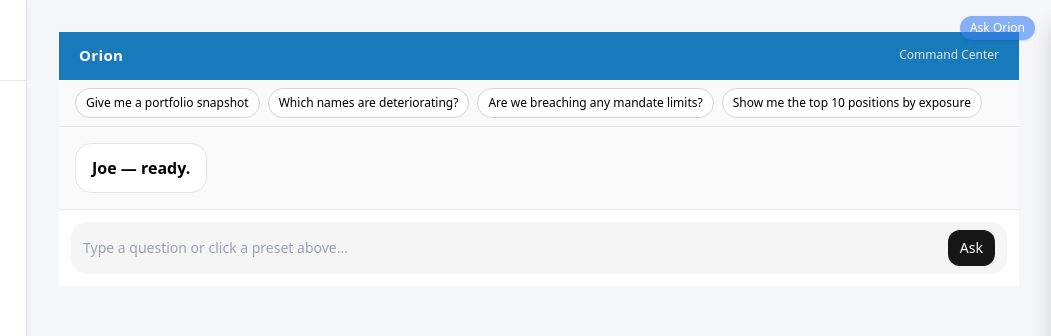
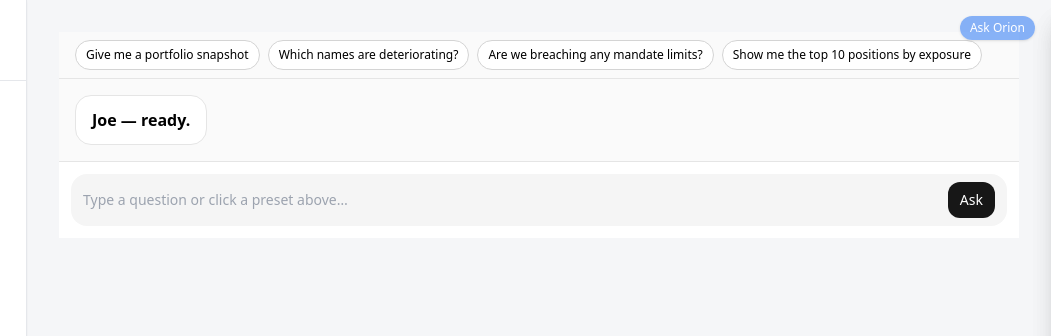
Before and after one commit to jditomaso1/orion, a plain HTML site: page private-credit/welcome/oriongpt.html in a window 1280 px wide. Shown: the top 336 px of the page, 229-1280 px from the left. Drawn offline with nearby package versions, Linux system fonts and the light colour scheme.

Commit message:
Update oriongpt.html

```diff
--- a/private-credit/welcome/oriongpt.html
+++ b/private-credit/welcome/oriongpt.html
@@ -325,10 +325,6 @@
       // Right column: Chat
       const right = el("section", "flex-1 flex flex-col bg-white");
       right.innerHTML = `
-        <div class="px-5 py-3 bg-[#187ABA] text-white flex items-center justify-between border-b border-[#187ABA]">
-          <h2 class="font-semibold text-[15px] tracking-wide">Orion</h2>
-          <span class="text-xs text-neutral-200">Command Center</span>
-        </div>
         <div class="px-4 py-2 bg-neutral-50 border-b border-neutral-200">
           <div id="faqChips" class="flex flex-wrap gap-2"></div>
         </div>
```
